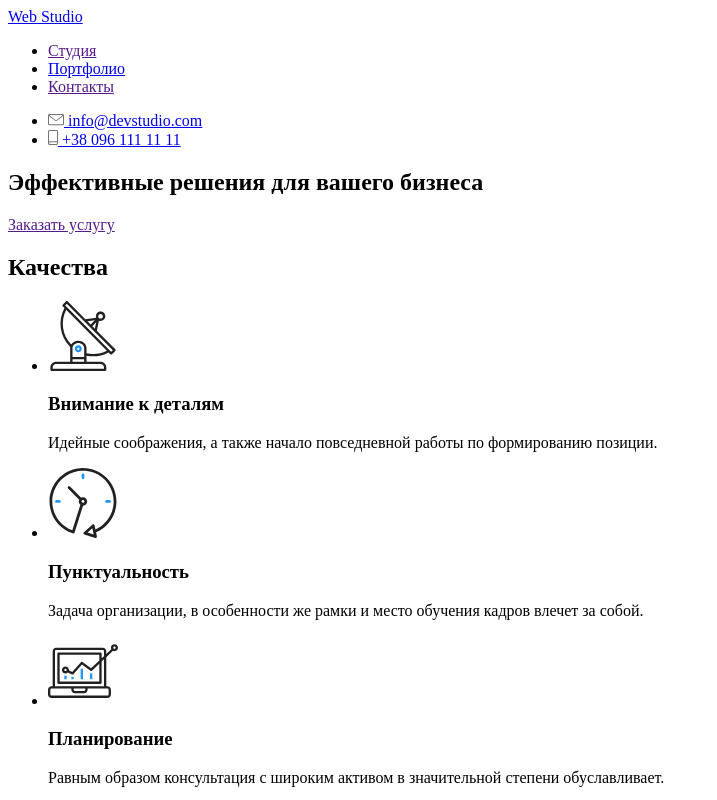
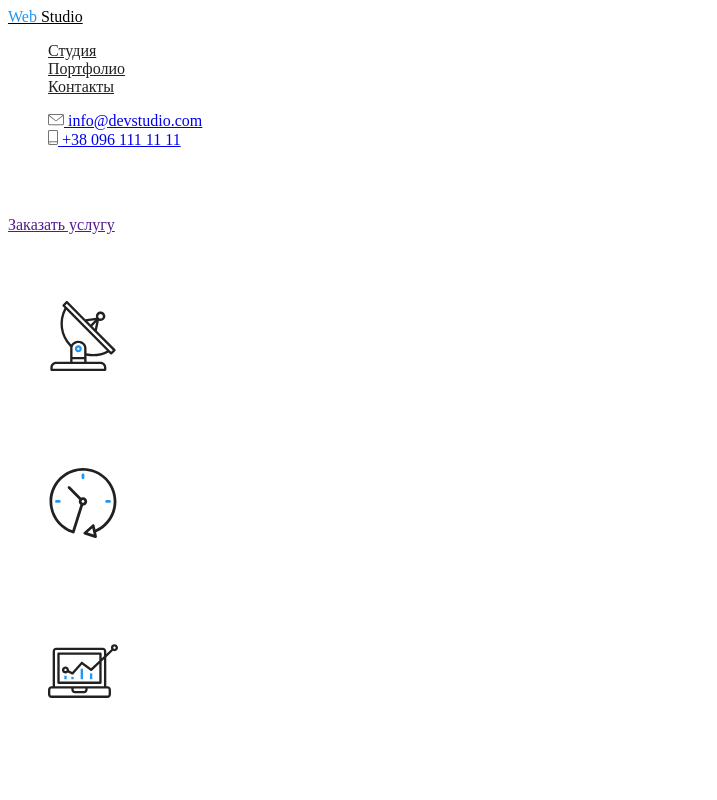
Before and after one commit to Dmytro-Soroka/goit-markup-hw-02, a plain HTML site: page index.html in a window 1280 px wide. Shown: the top 800 px of the page, without its empty margins (0-717 px from the left). Drawn offline with Linux system fonts and the light colour scheme.

Commit message:
почав стилізувати

```diff
--- /dev/null
+++ b/css/style.css
@@ -0,0 +1,25 @@
+body {
+    color: #ffffff;
+}
+
+ul {
+    list-style: none;
+}
+
+.logo {
+    color: #000000;
+}
+
+.logo-half {
+    color: #2196f3;
+}
+
+.site-nav a {
+    color: #212121;
+}
+
+
+
+
+special color #2196f3 great color #212121 litlle color #757575
+  other color #ffffff f color rgba(255, 255, 255, 0.6);
--- a/index.html
+++ b/index.html
@@ -4,18 +4,19 @@
     <meta charset="UTF-8" />
     <meta name="viewport" content="width=device-width, initial-scale=1.0" />
     <title>Web-Studio</title>
+    <link rel="stylesheet" href="./css/style.css" />
   </head>
 
   <body>
     <!--header container-->
     <header>
       <nav>
-        <a href="/" lang="en">
-          Web Studio
+        <a class="logo" href="/" lang="en">
+          <span class="logo-half">Web</span> Studio
         </a>
 
         <!--site navigation container-->
-        <ul>
+        <ul class="site-nav">
           <li>
             <a href="">Студия</a>
           </li>
```
